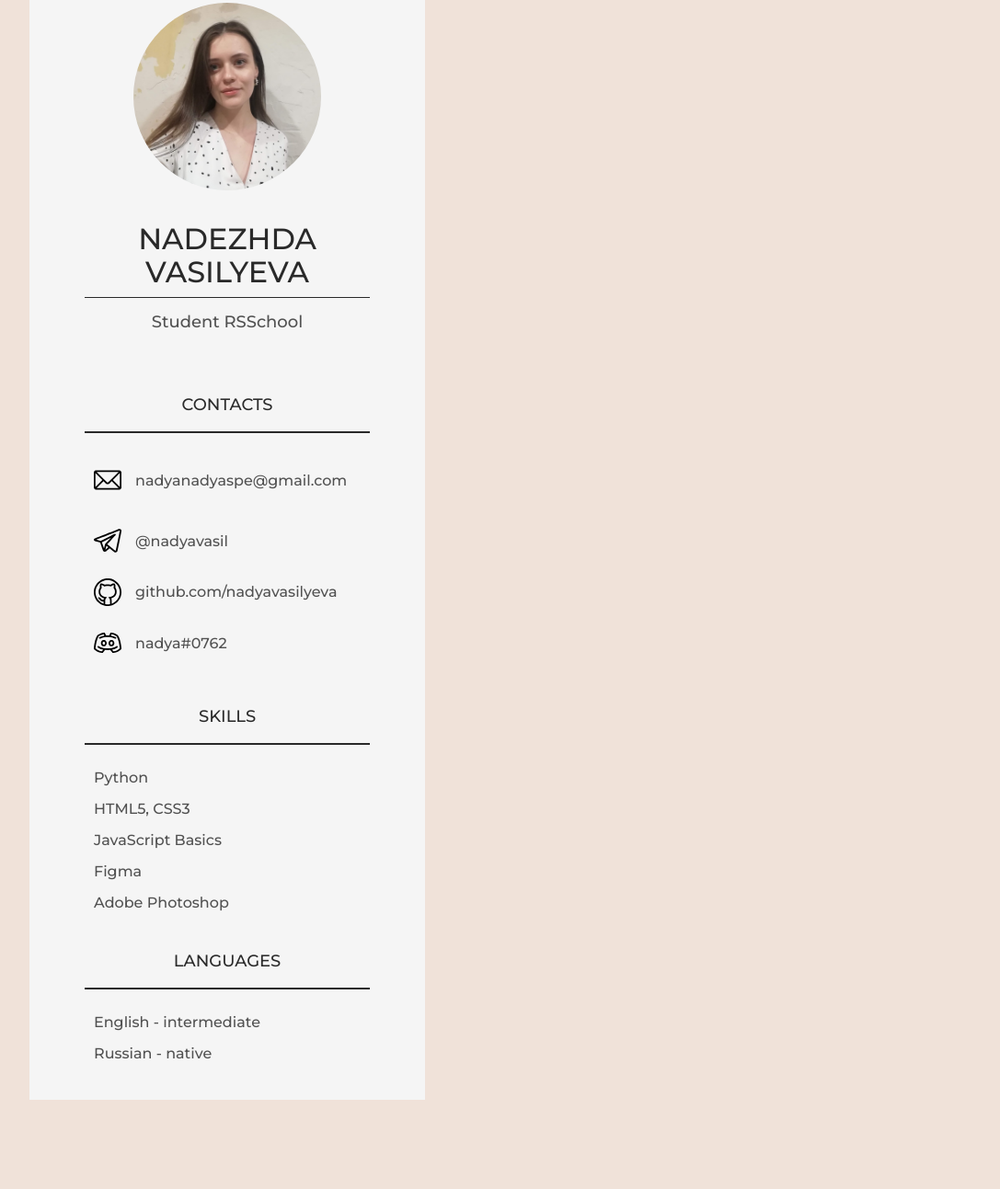
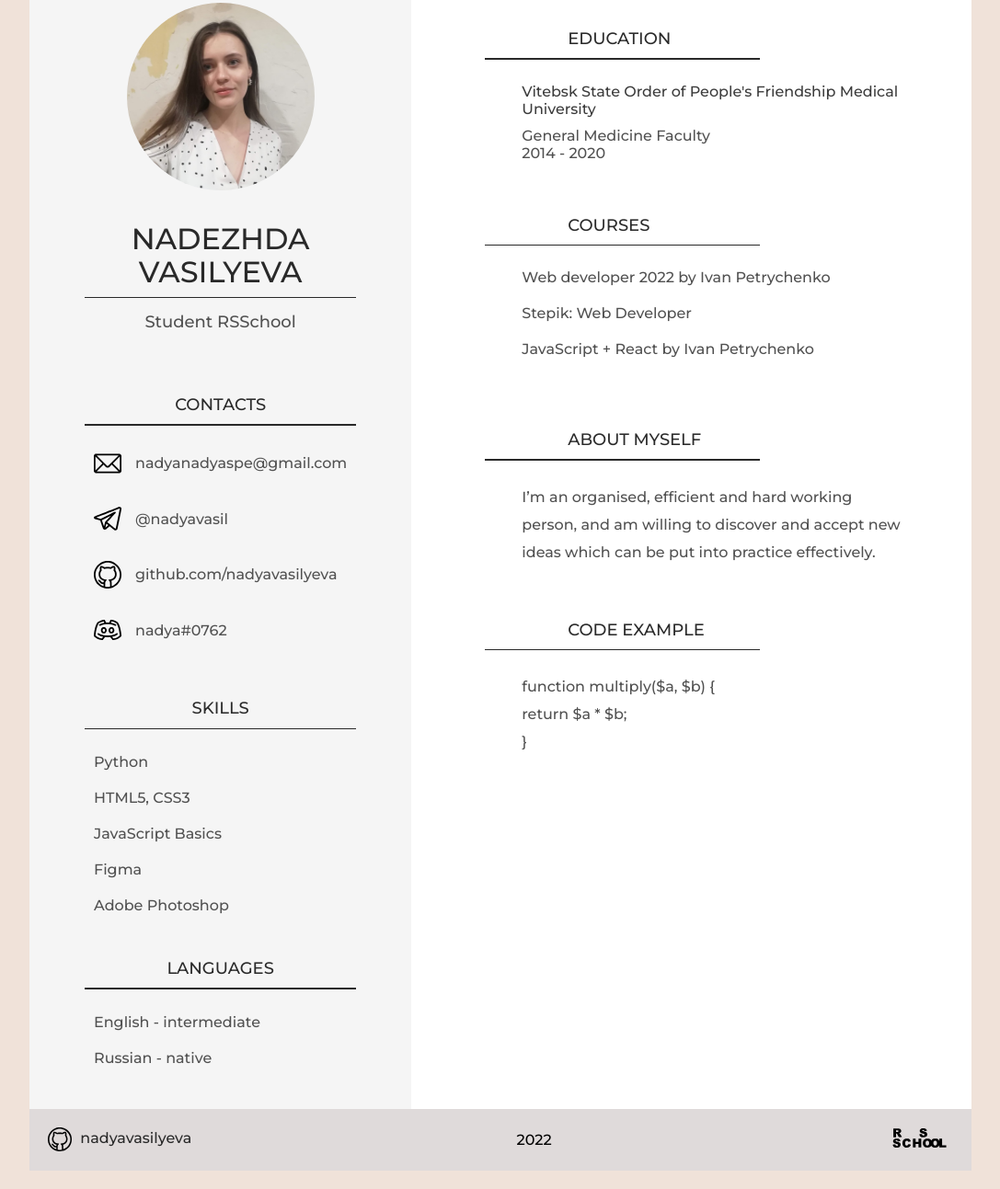
Before and after one commit to nadyavasilyeva/rsschool-cv, a plain HTML site: page index.html in a window 1280 px wide. Shown: the part 47-1340 px from the top of the page at 92% size, without its empty margins (96-1183 px from the left). Before the commit the page ends 1263 px from the top, so only its background shows below. Drawn offline with Linux system fonts and the light colour scheme.

Commit message:
feat: add new information

```diff
--- a/index.html
+++ b/index.html
@@ -28,7 +28,7 @@
                         <ul class="contacts">
                             <li>
                                 <img src="/rsschool-cv/email.svg" alt="email icon" height="30" width="30">
-                                <p>nadyanadyaspe@gmail.com</p>
+                                <p class="email">nadyanadyaspe@gmail.com</p>
                             </li>
                             <li>
                                 <img src="/rsschool-cv/telegram.svg" alt="telegram icon" height="30" width="30">
@@ -46,7 +46,7 @@
                     </section>
                     <section class="Skills">
                         <h3>Skills</h3>
-                        <hr class="main">
+                        <hr class="mainskill">
                         <ul class="skills">
                             <li>Python</li>
                             <li>HTML5, CSS3</li>
@@ -66,8 +66,46 @@
                 </main>
             </div>
             <div class="right-colum">
+                <section class="education">
+                    <div class="sub-header">
+                        <h3 class="right">education</h3>
+                        <hr class="right-colum-hr">
+                        <div class="uni">Vitebsk State Order of People's Friendship Medical University</div>
+                        <div class="faculty">General Medicine Faculty <br> 2014 - 2020
+                        </div>
+                        <h3 class="right">Courses</h3>
+                        <hr class="right-colum-hr">
+                        <ul class="courses">
+                            <li>Web developer 2022 by Ivan Petrychenko</li>
+                            <li>Stepik: Web Developer</li>
+                            <li>JavaScript + React by Ivan Petrychenko</li>
+                        </ul>
+                        <h3 class="right">About Myself</h3>
+                        <hr class="right-colum-hr">
+                        <div class="about">I’m an organised, efficient and hard working person, and am willing to discover and accept new ideas which can be put into practice effectively.</div>
+                        <h3 class="right">Code example</h3>
+                        <hr class="right-colum-hr">
+                        <div class="code">function multiply($a, $b) { <br>
+                            return $a * $b; <br>
+                            } </div>
+                    </div>
+                </section>
             </div>
         </div>
+        <footer>
+            <div class="githublink">
+                <a href="https://github.com/nadyavasilyeva" class="footerlink">
+                    <img class="githubsvg" src="/rsschool-cv/github.svg" alt="github" width="26" height="26">
+                    nadyavasilyeva
+                </a>
+            </div>
+            <div class="year">2022</div>
+            <div class="rollingscope">
+                <a href="https://rs.school/js/">
+                    <img src="/rsschool-cv/background.svg" alt="rollingscope" width="93" height="43">
+                </a>
+            </div>
+        </footer>
     </div>
 </body>
 </html>
--- a/style.css
+++ b/style.css
@@ -56,6 +56,7 @@ main {
 }
 
 h3 {
+    margin-bottom: 10px;
     text-transform: uppercase;
     color:rgb(42, 42, 42);
     font-weight: 400;
@@ -77,7 +78,9 @@ a {
 a:hover {
     color: rgb(228, 206, 193);
 }
-
+p.email {
+    margin: 0;
+}
 li img {
     vertical-align: middle;
     margin-right: 15px;
@@ -85,5 +88,71 @@ li img {
 li {
     display: flex;
     align-items: center;
-    margin-bottom: 15px;
+    margin-bottom: 20px;
 }
+
+.right-colum {
+    width: 58%;
+    padding: 40px;
+    background-color: rgb(255, 255, 255)
+}
+
+.right {
+    text-align: left;
+    padding: 0 0 0 130px;
+    margin-bottom: 10px;
+}
+.right-colum-hr {
+    border: 0;
+    margin: 0 190px 0 40px;
+    height: 1.5px;
+    color: rgb(41, 41, 41);
+    background-color:rgb(41, 41, 41);
+}
+.uni {
+    padding: 25px 30px 10px 80px;
+    color:rgb(60, 60, 60)
+}
+.faculty {
+    padding: 0px 30px 40px 80px;
+    color:rgb(81, 81, 81);
+}
+
+.courses {
+    margin: 0;
+    padding: 25px 30px 40px 80px;
+    color:rgb(81, 81, 81)
+}
+
+.about {
+    margin: 0;
+    padding: 25px 30px 40px 80px;
+    color:rgb(81, 81, 81);
+    line-height: 30px;
+}
+.code {
+    margin: 0;
+    padding: 25px 30px 40px 80px;
+    color:rgb(81, 81, 81);
+    line-height: 30px;
+}
+footer {
+    display: flex;
+    justify-content: space-between;
+    align-items: center;
+    padding: 10px;
+    background-color: #dfdada;
+}
+.footerlink {
+    vertical-align: middle;
+    text-align: center;
+    color: rgb(41, 41, 41);
+}
+.githubsvg {
+    margin: 0 5px 0 10px;
+    vertical-align: middle;
+}
+
+.mainskill {
+    border-top: 1px rgb(245, 245, 245) solid;
+}
```
Also changed, not shown: background.svg (added).
